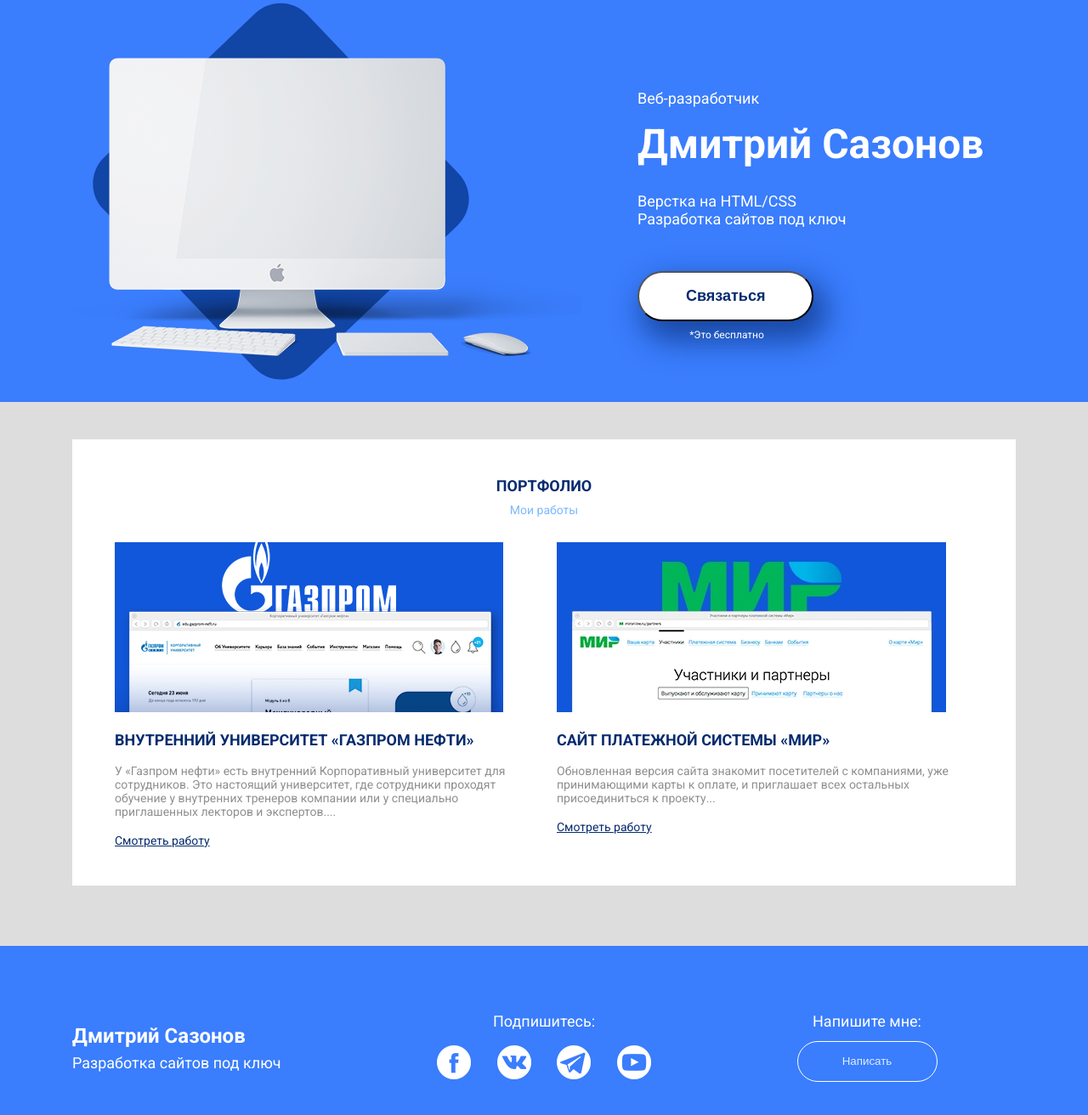
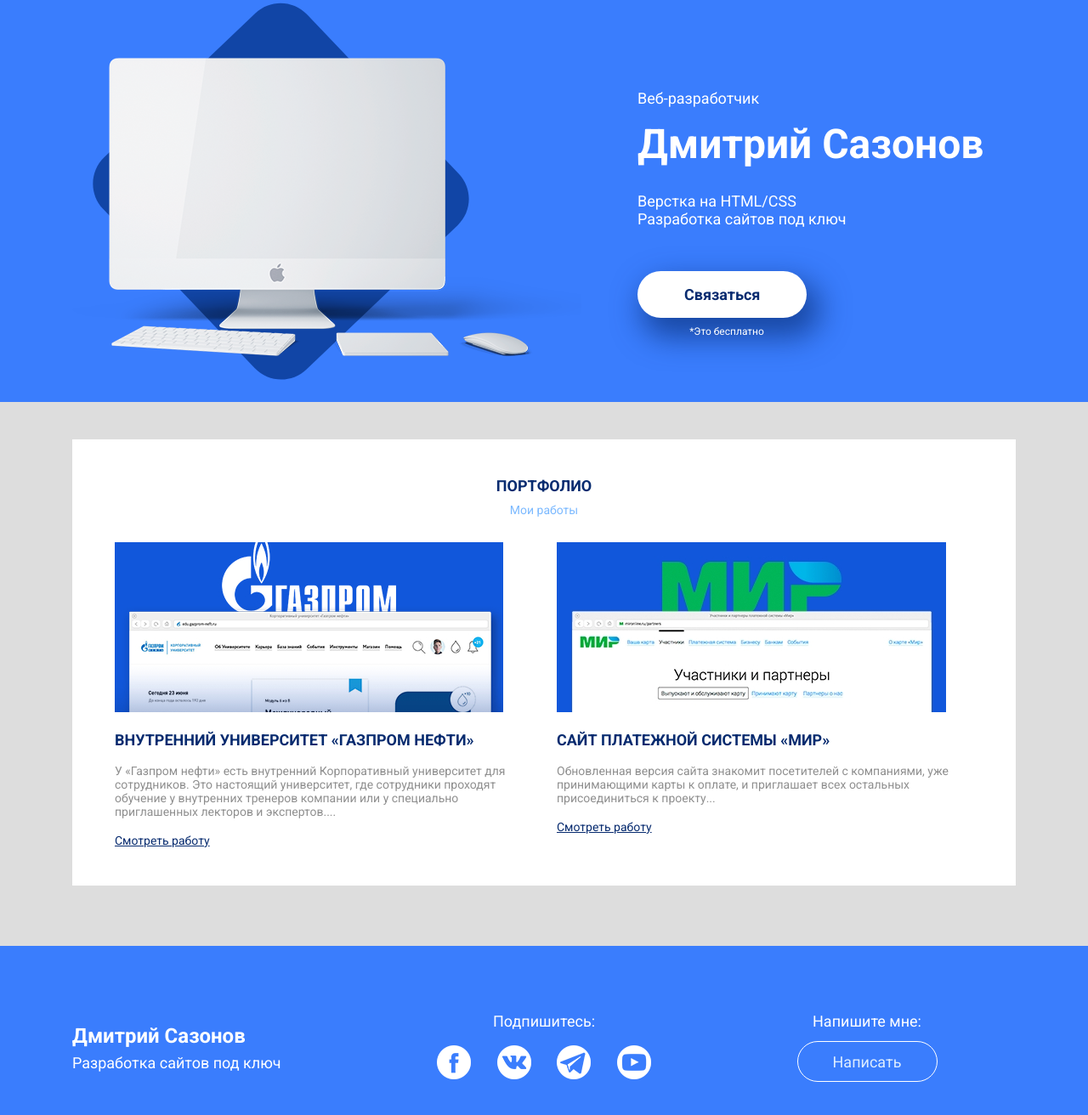
Before and after one commit to carebearlover1/webdevcbl.git-hub.io, a plain HTML site: page index.html in a window 1280 px wide. Shown: the part 56-1368 px from the top of the page at 85% size. Drawn offline with Linux system fonts and the light colour scheme.

Commit message:
Add files via upload

```diff
--- a/css/style.css
+++ b/css/style.css
@@ -58,6 +58,10 @@
 }
 
 .header-button {
+	display: inline-block;
+	text-decoration: none;
+	border: none;
+
 	box-shadow: 10px 17px 34px 6px rgba(18, 61, 145, 0.83);
 	border-radius: 50px;
 	background-color: #ffffff;
@@ -160,6 +164,7 @@
 }
 
 .footer-button {
+	text-decoration: none;
 	display: inline-block;
 	height: 48px;
 	width: 165px;
--- a/index.html
+++ b/index.html
@@ -38,7 +38,7 @@
 					<p class="header-subtitle">Верстка на HTML/CSS <br>
 					Разработка сайтов под ключ</p>
 					<div class="header-button-block"  id="button">
-						<button class="header-button">Связаться</button>
+						<a class="header-button" href="https://vk.com/carebearlover">Связаться</a>
 						<small>*Это бесплатно</small>
 					</div>
 				</div>
@@ -99,7 +99,7 @@
 				<div class="col-md-4">
 					<div class="footer-call-block">
 						<p class="footer-call">Напишите мне: </p>
-						<button class="footer-button">Написать</button>
+						<a class="footer-button" href="https://vk.com/carebearlover">Написать</a>
 					</div>
 				</div>
 				<!-- /.col-4 -->
```
